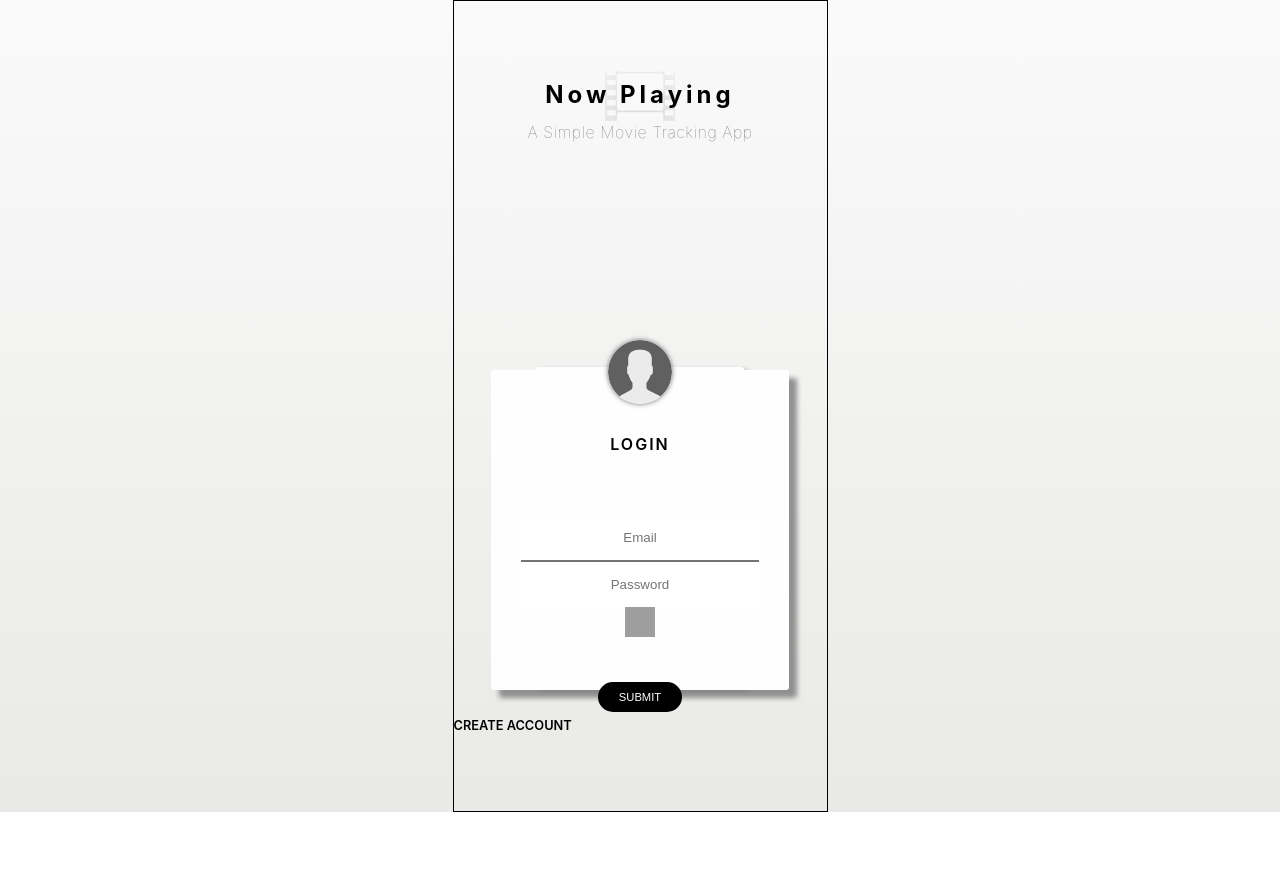
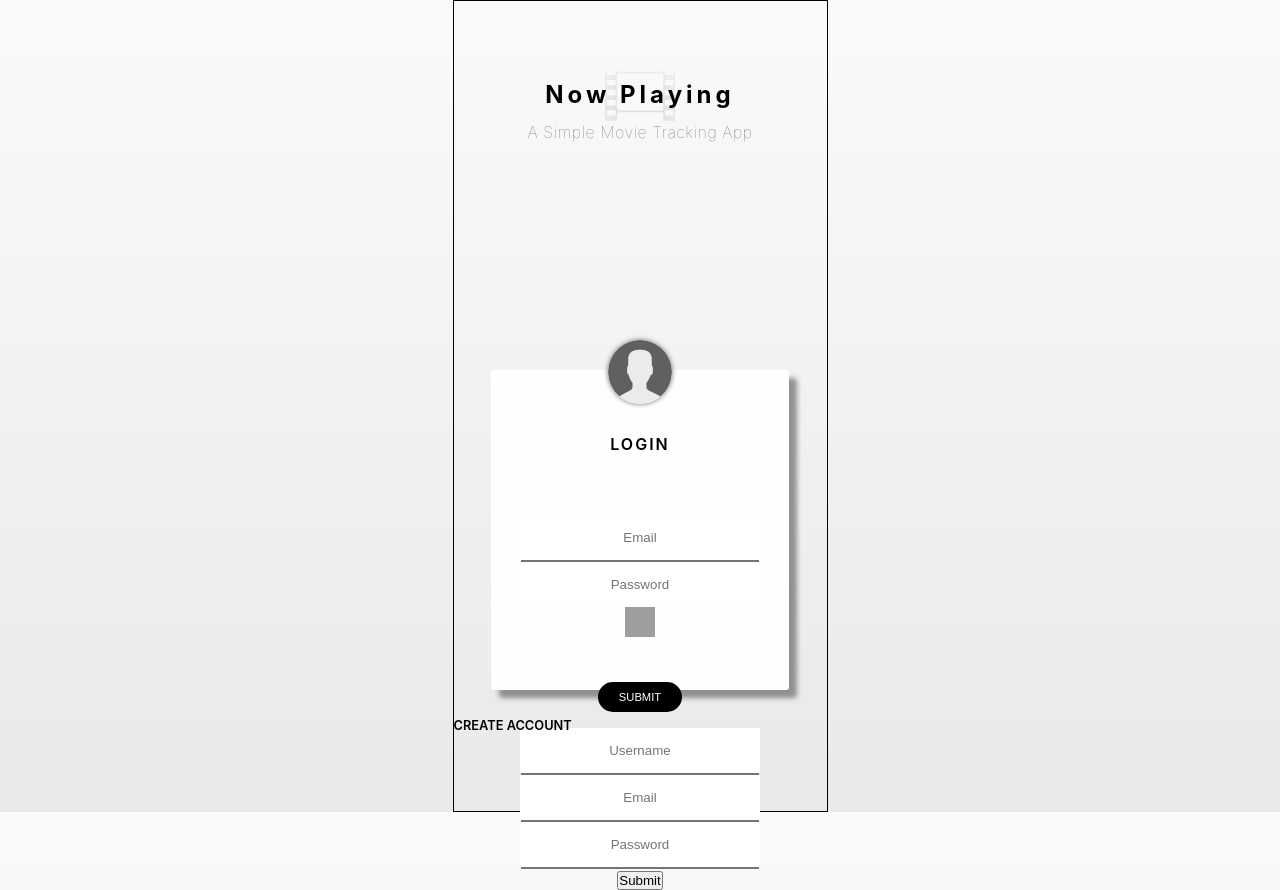
Before and after one commit to kayyali18/movie-tracker, a React (Create React App) app: page / in a window 1280 px wide. Before the commit the page ends 812 px from the top, so only its background shows below. Built offline with nearby package versions, Linux system fonts and the light colour scheme; no server answers; grey boxes are pictures that could not be loaded.

Commit message:
remove nefarious styles on second form

```diff
--- a/src/styles/2-layouts/layouts-dir.sass
+++ b/src/styles/2-layouts/layouts-dir.sass
@@ -144,16 +144,6 @@
       border-bottom: 2px solid black
 
 .login-new-user
-  background: #FEFEFE
-  border-radius: 3px
-  box-shadow: 3px 3px 5px rgba(116, 116, 116, 0.767)
-  height: 20rem
-  justify-content: center
-  margin: 1rem auto
-  position: relative
-  top: -19.7rem
-  width: 70%
-  z-index: -2
   .new-user-username, .new-user-email, .new-user-password
     &::placeholder
       text-align: center
@@ -161,6 +151,3 @@
       opacity: 1
 
 @keyframes 🎥 { 100% {background-position: 0 958px;}}
-
-.active
-  z-index: 5 !important
--- a/src/styles/App.css
+++ b/src/styles/App.css
@@ -128,25 +128,12 @@
       filter: brightness(110%);
       border-bottom: 2px solid black; }
 
-.login-new-user {
-  background: #FEFEFE;
-  border-radius: 3px;
-  box-shadow: 3px 3px 5px rgba(116, 116, 116, 0.767);
-  height: 20rem;
-  justify-content: center;
-  margin: 1rem auto;
-  position: relative;
-  top: -19.7rem;
-  width: 70%;
-  z-index: -2; }
-  .login-new-user .new-user-username::placeholder, .login-new-user .new-user-email::placeholder, .login-new-user .new-user-password::placeholder {
-    text-align: center; }
-  .login-new-user .new-user-username::hover h2, .login-new-user .new-user-email::hover h2, .login-new-user .new-user-password::hover h2 {
-    opacity: 1; }
+.login-new-user .new-user-username::placeholder, .login-new-user .new-user-email::placeholder, .login-new-user .new-user-password::placeholder {
+  text-align: center; }
+
+.login-new-user .new-user-username::hover h2, .login-new-user .new-user-email::hover h2, .login-new-user .new-user-password::hover h2 {
+  opacity: 1; }
 
 @keyframes 🎥 {
   100% {
     background-position: 0 958px; } }
-
-.active {
-  z-index: 5 !important; }
```
